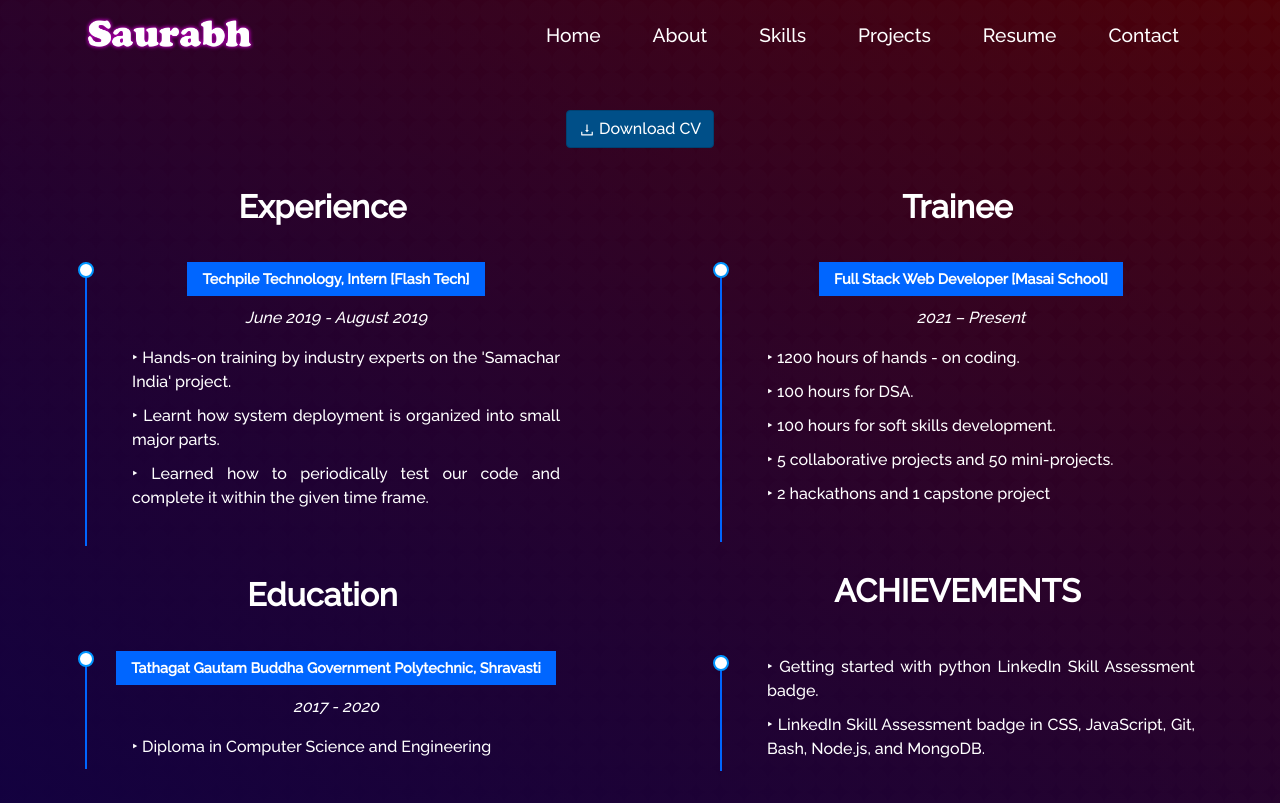
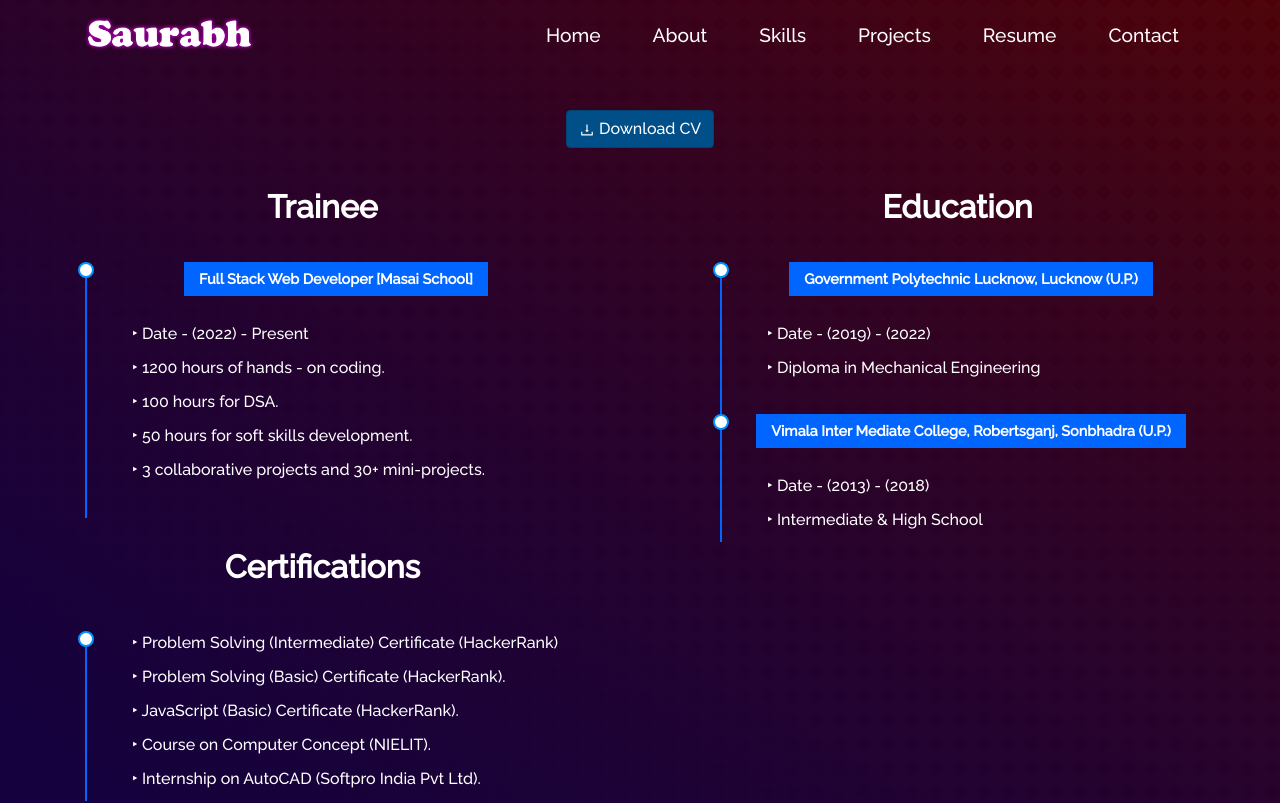
Before and after one commit to SaurabhSinghRbz/my-portfolio, a React (Create React App) app: page /resume in a window 1280 px wide. Shown: the top 803 px of the page. Built offline with nearby package versions, Linux system fonts and the light colour scheme.

Commit message:
updating resume

```diff
--- a/src/components/Resume/Resume.js
+++ b/src/components/Resume/Resume.js
@@ -21,46 +21,52 @@ function Resume() {
           </Row>
           <Row className="resume">
             <Col md={6} className="resume-left">
-              <h3 className="resume-title">Experience</h3>
+              <h3 className="resume-title">Trainee</h3>
               <Resumecontent
-                title="Techpile Technology, Intern [Flash Tech]"
-                date="June 2019 - August 2019"
-                content={[
-                  "Hands-on training by industry experts on the 'Samachar India' project.",
-                  "Learnt how system deployment is organized into small major parts.",
-                  "Learned how to periodically test our code and complete it within the given time frame.",
+                title="Full Stack Web Developer [Masai School]"
+                // date="2022 – Present"
+                content={["Date - (2022) - Present",
+                  "1200 hours of hands - on coding.",
+                  "100 hours for DSA.",
+                  "50 hours for soft skills development.",
+                  "3 collaborative projects and 30+ mini-projects.",
                 ]}
               />
 
-              <h3 className="resume-title">Education</h3>
+              <h3 className="resume-title">Certifications</h3>
               <Resumecontent
-                title="Tathagat Gautam Buddha Government Polytechnic, Shravasti "
-                date="2017 - 2020"
-                content={[`Diploma in Computer Science and Engineering`]}
+                // title="Techpile Technology, Intern [Flash Tech]"
+                // date="June 2019 - August 2019"
+                content={[
+                  "Problem Solving (Intermediate) Certificate (HackerRank)",
+                  "Problem Solving (Basic) Certificate (HackerRank).",
+                  "JavaScript (Basic) Certificate (HackerRank).",
+                  "Course on Computer Concept (NIELIT).",
+                  "Internship on AutoCAD (Softpro India Pvt Ltd).",
+                ]}
               />
             </Col>
             <Col md={6} className="resume-right">
-              <h3 className="resume-title">Trainee</h3>
+              <h3 className="resume-title">Education</h3>
               <Resumecontent
-                title="Full Stack Web Developer [Masai School]"
-                date="2021 – Present"
-                content={[
-                  "1200 hours of hands - on coding.",
-                  "100 hours for DSA.",
-                  "100 hours for soft skills development.",
-                  "5 collaborative projects and 50 mini-projects.",
-                  "2 hackathons and 1 capstone project",
-                ]}
+                title="Government Polytechnic Lucknow, Lucknow (U.P.)"
+                // date="2019 - 2022"
+                content={["Date - (2019) - (2022)", `Diploma in Mechanical Engineering`]}
+              />
+              <Resumecontent
+                title="Vimala Inter Mediate College, Robertsganj, Sonbhadra (U.P.)"
+                // date="2019 - 2022"
+                content={["Date - (2013) - (2018)", `Intermediate & High School`]}
               />
 
-              <h3 className="resume-title">ACHIEVEMENTS</h3>
+              {/* <h3 className="resume-title">ACHIEVEMENTS</h3>
               <Resumecontent
                 title=""
                 content={[
                   "Getting started with python LinkedIn Skill Assessment badge.",
                   "LinkedIn Skill Assessment badge in CSS, JavaScript, Git, Bash, Node.js, and MongoDB.",
                 ]}
-              />
+              /> */}
             </Col>
           </Row>
           <Row style={{ justifyContent: "center", position: "relative" }}>
```
Also changed, not shown: 1 other file (tests, documents, lock files or other folders).
